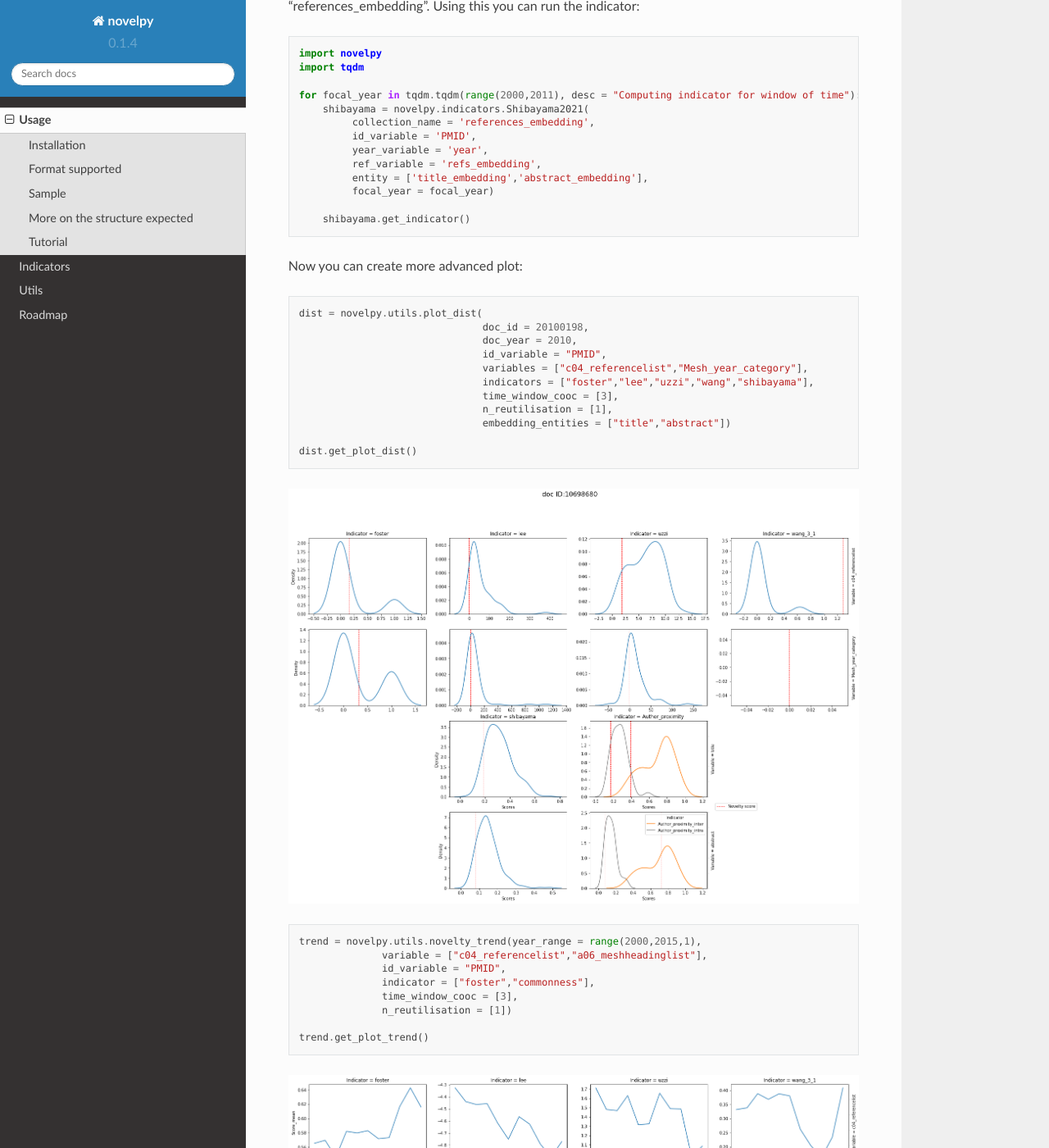
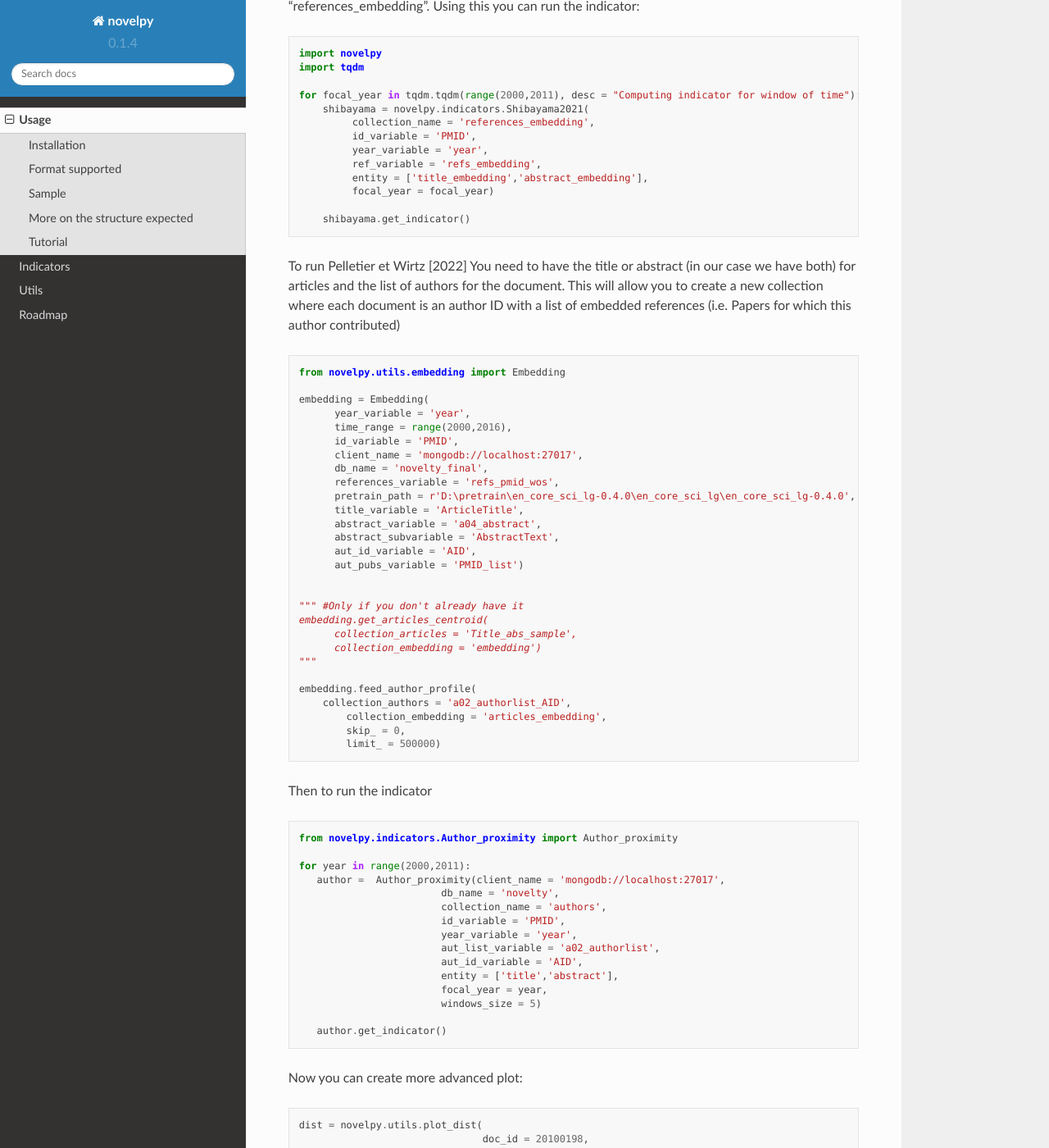
Before and after one commit to Kwirtz/novelpy, a Sphinx documentation site: the page built from docs/source/usage.rst, in a window 1280 px wide and 1400 px high, scrolled down 9141 px. Shown: the whole window at 82% size. Built offline with Sphinx 7.4.7 and the Read the Docs theme 2.0.0, drawn with Linux system fonts in a browser that asks for light colours; cross-references to code outside the pages are shown as plain code; some of the changed text lies outside the part shown.

Commit message:
Update usage.rst

```diff
--- a/docs/source/usage.rst
+++ b/docs/source/usage.rst
@@ -400,7 +400,7 @@ Here's a short implementation to run Foster et al. [2015] :cite:p:`foster2015tra
        Wang.get_indicator()
 
 
-| The last novelty indicator available in novelpy is Shibayama et al. [2021] :cite:p:`shibayama2021measuring`. For this indicator you won't need co-occurence matrices. You need to have the title or abstract (in our case we have both) for articles cited by focal papers and therefore the id of for each paper cited. In the sample you can find these information in two different DBs: "Title_abs_sample" and "Citation_net_sample". You then embbed the articles using spacy and do a cosine similarity between the embeddings of cited papers for focal papers. Let's start with the embedding:
+| Now for text-embedding indicators. For Shibayama et al. [2021] :cite:p:`shibayama2021measuring` you won't need co-occurence matrices. You need to have the title or abstract (in our case we have both) for articles cited by focal papers and therefore the id of for each paper cited. In the sample you can find these information in two different DBs: "Title_abs_sample" and "Citation_net_sample". You then embbed the articles using spacy and do a cosine similarity between the embeddings of cited papers for focal papers. Let's start with the embedding:
 
 .. code-block:: python
 
@@ -445,6 +445,60 @@ Here's a short implementation to run Foster et al. [2015] :cite:p:`foster2015tra
             focal_year = focal_year)
 
        shibayama.get_indicator()
+
+
+| To run Pelletier et Wirtz [2022] You need to have the title or abstract (in our case we have both) for articles and the list of authors for the document. This will allow you to create a new collection where each document is an author ID with a list of embedded references (i.e. Papers for which this author contributed)
+
+.. code-block:: python
+
+   from novelpy.utils.embedding import Embedding
+
+   embedding = Embedding(
+         year_variable = 'year',
+         time_range = range(2000,2016),
+         id_variable = 'PMID',
+         client_name = 'mongodb://localhost:27017',
+         db_name = 'novelty_final',
+         references_variable = 'refs_pmid_wos',
+         pretrain_path = r'D:\pretrain\en_core_sci_lg-0.4.0\en_core_sci_lg\en_core_sci_lg-0.4.0',
+         title_variable = 'ArticleTitle',
+         abstract_variable = 'a04_abstract',
+         abstract_subvariable = 'AbstractText',
+         aut_id_variable = 'AID',
+         aut_pubs_variable = 'PMID_list')
+
+
+   """ #Only if you don't already have it
+   embedding.get_articles_centroid(
+         collection_articles = 'Title_abs_sample',
+         collection_embedding = 'embedding')
+   """
+
+   embedding.feed_author_profile(
+       collection_authors = 'a02_authorlist_AID',
+           collection_embedding = 'articles_embedding',
+           skip_ = 0,
+           limit_ = 500000)
+
+| Then to run the indicator
+
+.. code-block:: python
+
+   from novelpy.indicators.Author_proximity import Author_proximity
+
+   for year in range(2000,2011):
+      author =  Author_proximity(client_name = 'mongodb://localhost:27017',
+                           db_name = 'novelty',
+                           collection_name = 'authors',
+                           id_variable = 'PMID',
+                           year_variable = 'year',
+                           aut_list_variable = 'a02_authorlist',
+                           aut_id_variable = 'AID',
+                           entity = ['title','abstract'],
+                           focal_year = year,
+                           windows_size = 5)
+
+      author.get_indicator()
 
 
 
```
